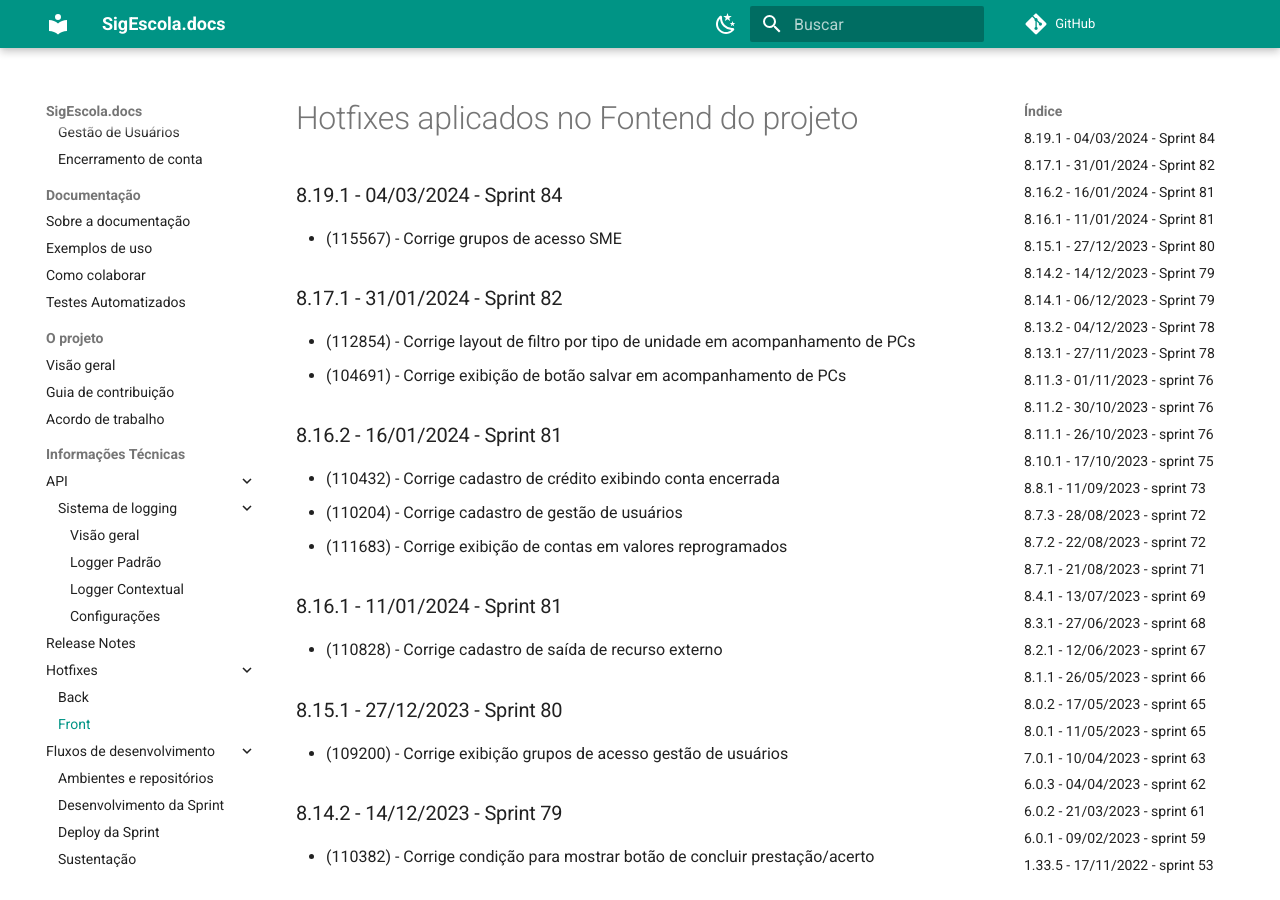
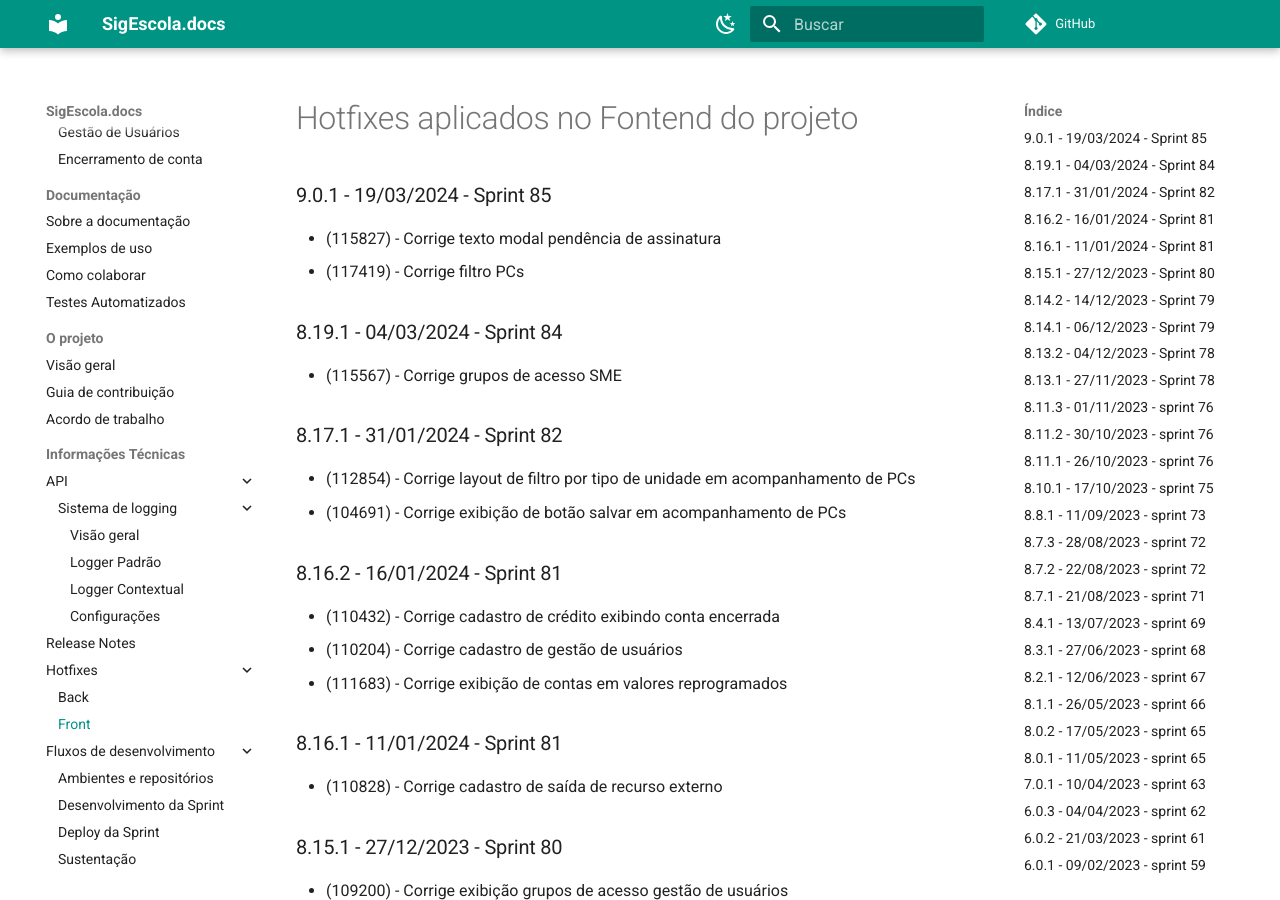
Before and after one commit to prefeiturasp/SME-PTRF-Docs, an MkDocs documentation site: the page built from docs/projeto/hotfixes_front.md, in a window 1280 px wide and 900 px high. Built offline with MkDocs 1.6.1 and Material for MkDocs 9.7.7, drawn with Linux system fonts in a browser that asks for light colours; comment, search, counter and statistics services are not loaded.

Commit message:
Update hotfixes_front.md

```diff
--- a/docs/projeto/hotfixes_front.md
+++ b/docs/projeto/hotfixes_front.md
@@ -1,4 +1,8 @@
 # Hotfixes aplicados no Fontend do projeto
+
+### 9.0.1 - 19/03/2024 - Sprint 85
+* (115827) - Corrige texto modal pendência de assinatura
+* (117419) - Corrige filtro PCs
 
 ### 8.19.1 - 04/03/2024 - Sprint 84
 * (115567) - Corrige grupos de acesso SME
```
